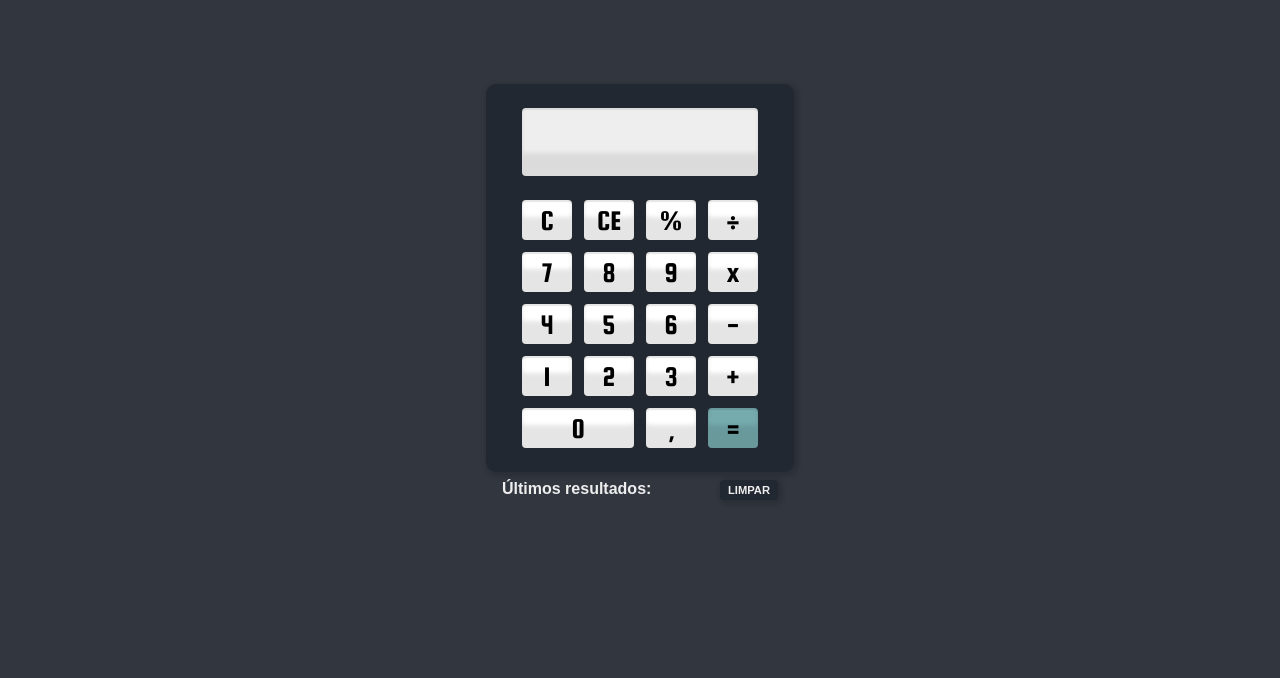
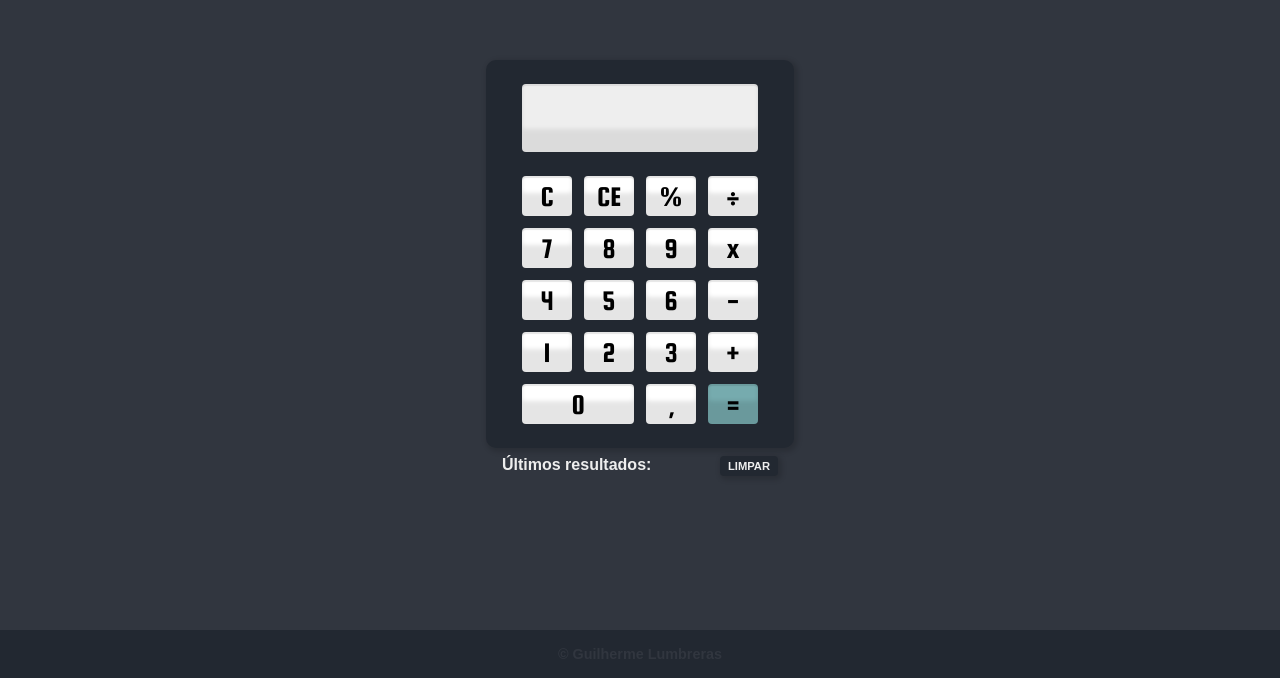
Before and after one commit to guillerplr/calculadora, a plain HTML site: page index.html in a window 1280 px wide. Shown: the part 122-800 px from the top of the page. Drawn offline with Linux system fonts and the light colour scheme.

Commit message:
adicionado favico, head title, footer

```diff
--- a/index.html
+++ b/index.html
@@ -1,19 +1,20 @@
 <!DOCTYPE html>
-<html lang="en">
+<html lang="PT-BR">
 
 <head>
   <meta charset="UTF-8">
   <meta name="viewport" content="width=device-width, initial-scale=1.0">
-  <title>Document</title>
+  <title>Calculadora</title>
   <link rel="stylesheet" href="style.css">
   <link rel="preconnect" href="https://fonts.googleapis.com">
   <link rel="preconnect" href="https://fonts.gstatic.com" crossorigin>
+  <link rel="icon" type="image/x-icon" href="/icon.ico">
   <link href="https://fonts.googleapis.com/css2?family=Squada+One&display=swap" rel="stylesheet">
 </head>
 
 <body>
 
-  <div class="calculadora" data-content="">
+  <section class="calculadora" data-content="">
     <input id="resultado" type="text" class="display" readonly="readonly" maxlength="8">
     <div class="teclado">
       <button class="tecla">C</button>
@@ -43,7 +44,11 @@
       </div>
 
     </div>
-  </div>
+  </section>
+
+  <footer>
+    © Guilherme Lumbreras
+  </footer>
 
   <script src="script.js"></script>
 
--- a/style.css
+++ b/style.css
@@ -148,3 +148,13 @@ button {
   font-size: 1rem;
   margin: 0;
 }
+
+footer {
+  background-color: #222831;
+  font-family: Arial, Helvetica, sans-serif;
+  font-size: 0.9rem;
+  font-weight: bold;
+  text-align: center;
+  color: #31363f;
+  padding: 1rem;
+}
```
Also changed, not shown: icon.ico (added).
